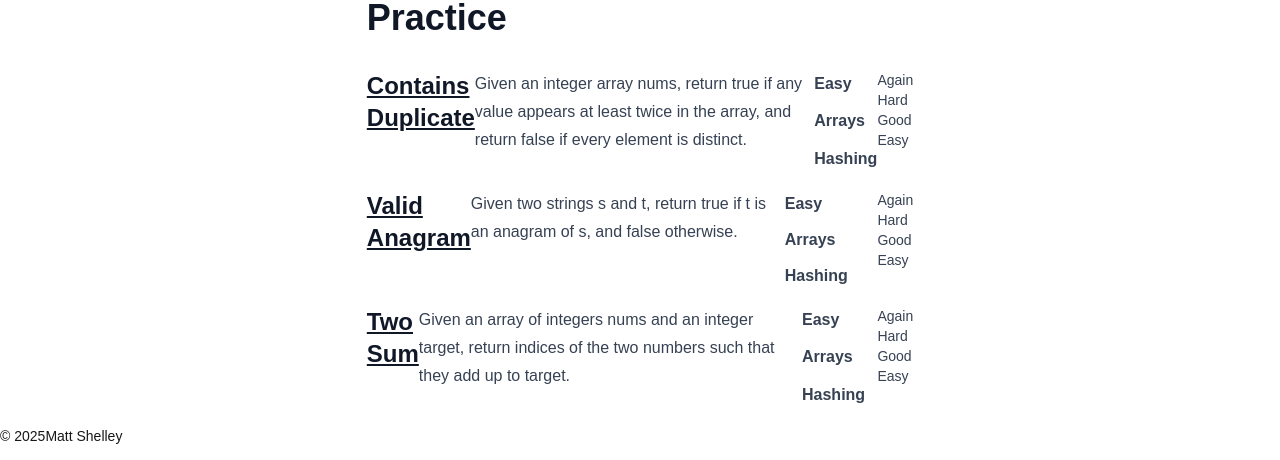
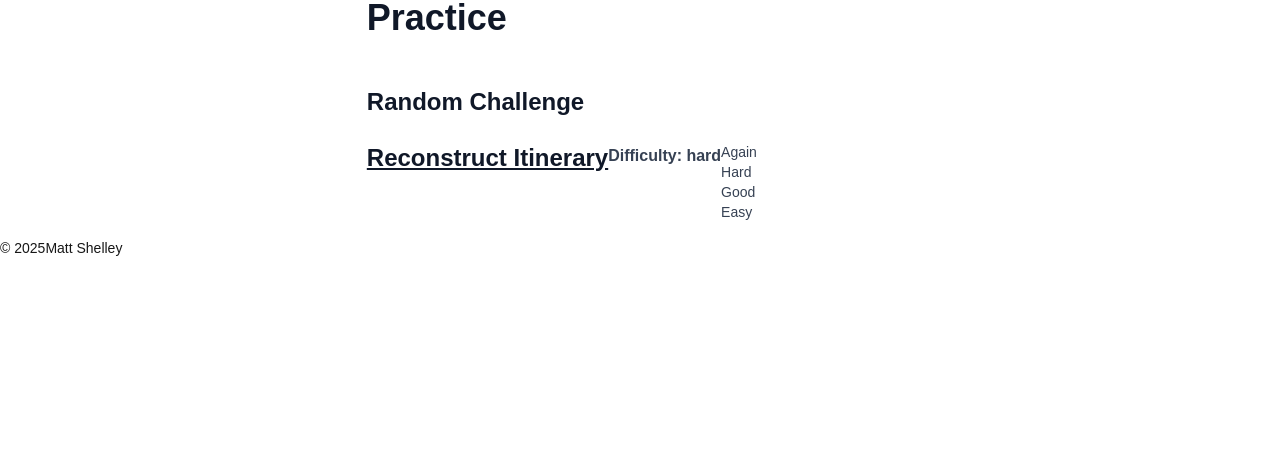
Before and after one commit to mattscripted/job-search-dashboard, a Next.js app: page /practice in a window 1280 px wide. Shown: the part 302-762 px from the top of the page. Built offline with nearby package versions, Linux system fonts and the light colour scheme.

Commit message:
Show a random question from the question bank

```diff
--- a/src/app/practice/Flashcard.tsx
+++ b/src/app/practice/Flashcard.tsx
@@ -7,37 +7,37 @@ import {
   Button,
 } from "flowbite-react";
 
+type FlashcardProps = {
+  slug: string,
+  title: string,
+  href: string,
+  difficulty: string,
+  tags?: string[],
+  onSaveResponse: (id: string, response: string) => void
+};
+
 export default function Flashcard({
-  id,
+  slug,
   title,
   href,
-  description,
-  tags,
+  difficulty,
+  tags = [],
   onSaveResponse
-}: {
-  id: string,
-  title: string,
-  href: string,
-  description: string,
-  tags: string[],
-  onSaveResponse: (id: string, response: string) => void
-}) {
+}: FlashcardProps) {
   return (
     <Card className="mb-4">
       <a href={href} target="_blank">
         <h2 className="mt-0 mb-0">{title}</h2>
       </a>
-      <p className="mt-0">
-        {description}
-      </p>
       <div className="flex flex-wrap gap-2">
+        <Badge>Difficulty: {difficulty}</Badge>
         {tags.map((tag, index) => <Badge key={index}>{tag}</Badge>)}
       </div>
       <ButtonGroup className="shadow-none" outline>
-        <Button onClick={() => onSaveResponse(id, 'again')}>Again</Button>
-        <Button onClick={() => onSaveResponse(id, 'hard')}>Hard</Button>
-        <Button onClick={() => onSaveResponse(id, 'good')}>Good</Button>
-        <Button onClick={() => onSaveResponse(id, 'easy')}>Easy</Button>
+        <Button onClick={() => onSaveResponse(slug, 'again')}>Again</Button>
+        <Button onClick={() => onSaveResponse(slug, 'hard')}>Hard</Button>
+        <Button onClick={() => onSaveResponse(slug, 'good')}>Good</Button>
+        <Button onClick={() => onSaveResponse(slug, 'easy')}>Easy</Button>
       </ButtonGroup>
     </Card>
   );
--- a/src/app/practice/FlashcardContainer.tsx
+++ b/src/app/practice/FlashcardContainer.tsx
@@ -1,16 +1,23 @@
 "use client";
 
+import { useEffect, useState } from "react";
 import Flashcard from "./Flashcard";
-import challenges from "./challenges.json";
+import challenges from "./challenges";
 import ToastProvider, { useToast } from "@/components/ToastProvider";
 
 function FlashcardContainer() {
   const { setToast } = useToast();
+  const [randomChallengeId, setRandomChallengeId] = useState<number | undefined>(undefined);
 
-  const handleSaveResponse = (id: string, response: string) => {
+  // Determine which question to show
+  useEffect(() => {
+    setRandomChallengeId(Math.floor(Math.random() * challenges.length));
+  }, [])
+
+  const handleSaveResponse = (slug: string, response: string) => {
     // Update local storage with response
     const challengeResponses = JSON.parse(localStorage.getItem("challengeResponses") ?? "{}");
-    challengeResponses[id] = response;
+    challengeResponses[slug] = response;
     localStorage.setItem("challengeResponses", JSON.stringify(challengeResponses));
 
     setToast({ message: "Successfully updated progress." });
@@ -18,9 +25,10 @@ function FlashcardContainer() {
 
   return (
     <>
-      {challenges.map((challenge, index) => (
-        <Flashcard key={index} {...challenge} onSaveResponse={handleSaveResponse} />
-      ))}
+      <h2>Random Challenge</h2>
+      {randomChallengeId ? (
+        <Flashcard {...challenges[randomChallengeId]} onSaveResponse={handleSaveResponse} />
+      ) : null}
     </>
   );
 }
--- a/src/app/practice/challenges.json
+++ /dev/null
@@ -1,35 +0,0 @@
-[
-  {
-    "id": "217-contains-duplicate",
-    "title": "Contains Duplicate",
-    "href": "https://leetcode.com/problems/contains-duplicate",
-    "description": "Given an integer array nums, return true if any value appears at least twice in the array, and return false if every element is distinct.",
-    "tags": [
-      "Easy",
-      "Arrays",
-      "Hashing"
-    ]
-  },
-  {
-    "id": "242-valid-anagram",
-    "title": "Valid Anagram",
-    "href": "https://leetcode.com/problems/valid-anagram/",
-    "description": "Given two strings s and t, return true if t is an anagram of s, and false otherwise.",
-    "tags": [
-      "Easy",
-      "Arrays",
-      "Hashing"
-    ]
-  },
-  {
-    "id": "1-two-sum",
-    "title": "Two Sum",
-    "href": "https://leetcode.com/problems/two-sum/",
-    "description": "Given an array of integers nums and an integer target, return indices of the two numbers such that they add up to target.",
-    "tags": [
-      "Easy",
-      "Arrays",
-      "Hashing"
-    ]
-  }
-]
```
